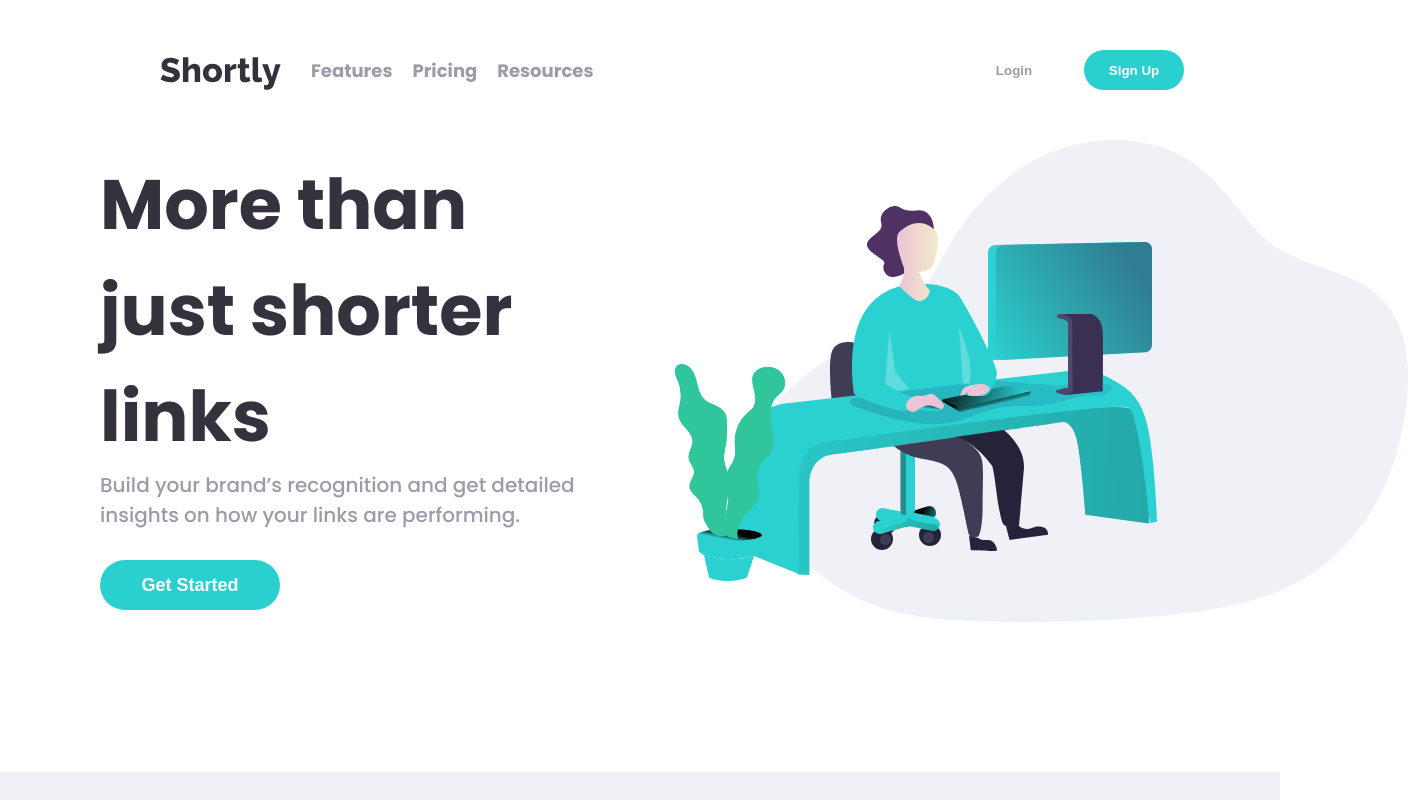
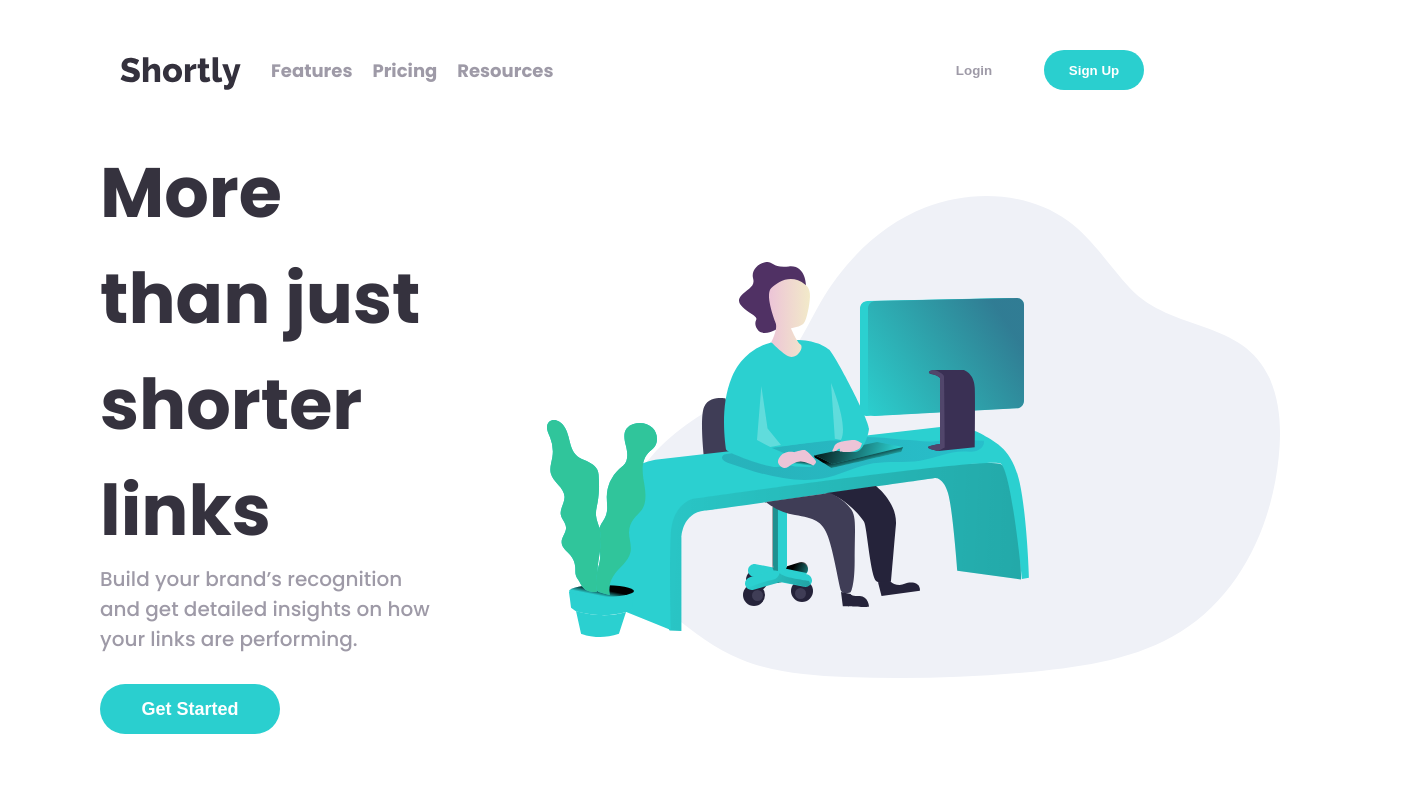
Before and after one commit to elienensousa/shortly, a React (Create React App) app: page / in a window 1280 px wide. Shown: the top 800 px of the page, 1408 px wide, since content can reach past the window. Built offline with nearby package versions, Linux system fonts and the light colour scheme.

Commit message:
Correção largura da pagina

```diff
--- a/src/components/BenefitsSection/styles.scss
+++ b/src/components/BenefitsSection/styles.scss
@@ -5,7 +5,7 @@
     justify-content: center;
     padding: 128px;
     background: var(--gray_100);
-    width: 100vw;
+    width: 100%;
 
 
     .header_section{
--- a/src/components/Header/styles.scss
+++ b/src/components/Header/styles.scss
@@ -4,7 +4,7 @@ header{
     justify-content: space-between;
     align-items: flex-end;
     width: 80vw;
-    margin: 50px 160px;
+    margin: 50px 120px;
 
 
     .logo{
--- a/src/components/Hero/styles.scss
+++ b/src/components/Hero/styles.scss
@@ -1,11 +1,12 @@
 .hero{
-    width: 110vw;
+    width: 100%;
 
     display: flex;
     align-items: center;
     justify-content: space-around;
     flex-direction: row;
     padding-bottom: 150px;
+
 
     .content{
         display: flex;
```
